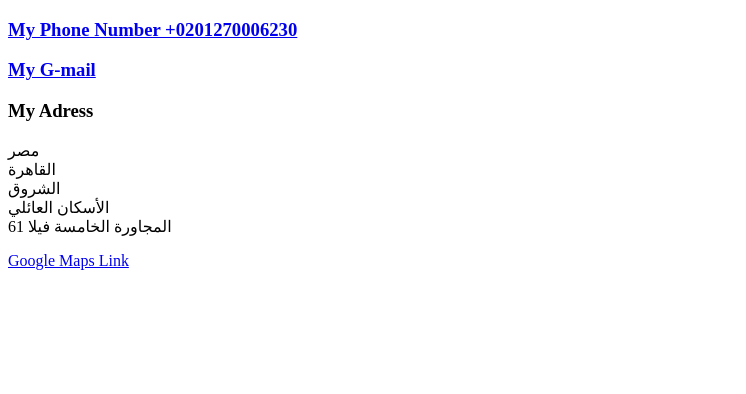
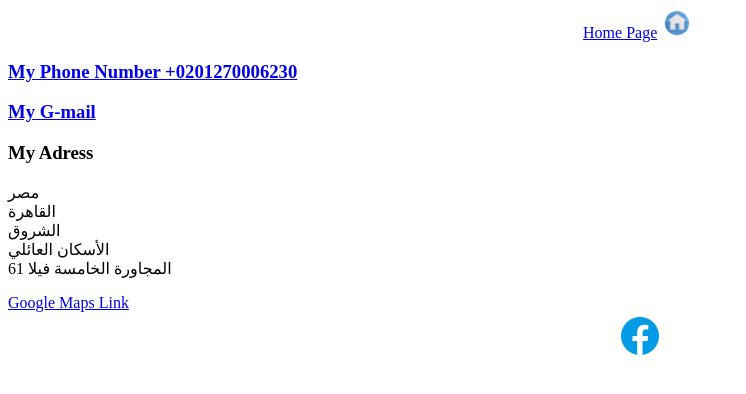
Before and after one commit to yehiaakarim/capstone1, a plain HTML site: page public/contact.html in a window 1280 px wide. Shown: the whole page, without its empty margins (0-746 px from the left). Drawn offline with Linux system fonts and the light colour scheme.

Commit message:
Update contact.html

```diff
--- a/public/contact.html
+++ b/public/contact.html
@@ -1,19 +1,32 @@
 <!DOCTYPE html>
 <html lang="en">
+
 <head>
     <meta charset="UTF-8">
     <meta name="viewport" content="width=device-width, initial-scale=1.0">
     <title>Contact Me</title>
 </head>
+
 <body>
-<a href="tel: 01270006230"><h3>My Phone Number +0201270006230</h3></a>
-<a href="mailto: yehiakarim1994@gmail.com"><h3>My G-mail</h3></a>
+    <div style="text-align: center;"><a href="../index.html">Home Page<img src="../assets/images/home.jpg"
+                height="30" /></a></div>
+    <a href="tel: 01270006230">
+        <h3>My Phone Number +0201270006230</h3>
+    </a>
+    <a href="mailto: yehiakarim1994@gmail.com">
+        <h3>My G-mail</h3>
+    </a>
     <h3>My Adress</h3>
     <p>مصر<br /> القاهرة <br />
         الشروق<br />
         الأسكان العائلي<br />
         المجاورة الخامسة فيلا 61<br />
     </p>
-<a href="https://www.google.com/maps/@30.1418839,31.6259356,17z?entry=ttu&g_ep=EgoyMDI0MTIxMS4wIKXMDSoASAFQAw%3D%3D" target="_blank">Google Maps Link</a>
+    <a href="https://www.google.com/maps/@30.1418839,31.6259356,17z?entry=ttu&g_ep=EgoyMDI0MTIxMS4wIKXMDSoASAFQAw%3D%3D"
+        target="_blank">Google Maps Link</a>
+
+    <div style="text-align: center;"><a href="https://www.facebook.com/" target="_blank"><img
+                src="../assets/images/icons8-facebook-48.png" /></a></div>
 </body>
+
 </html>
```
Lines whose indentation alone changed are shown as unchanged.
